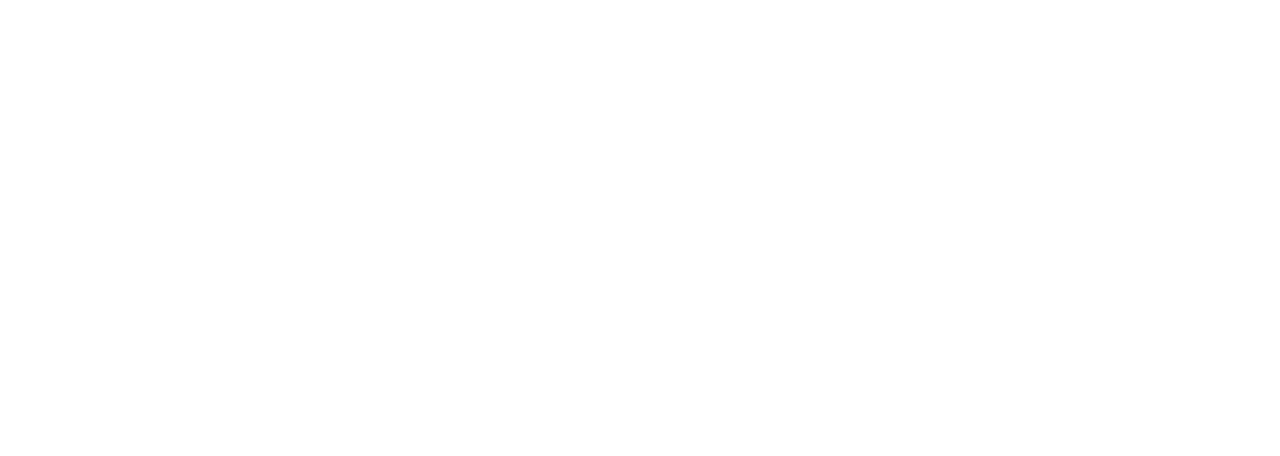
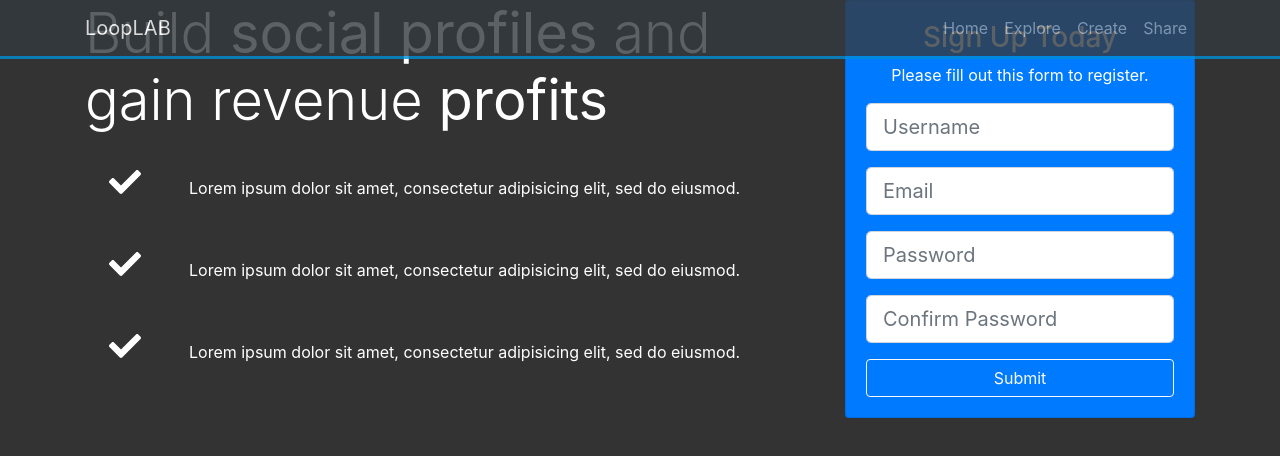
Before and after one commit to codecreation/Loop-Lab, a plain HTML site: page index.html in a window 1280 px wide. Drawn offline with nearby package versions, Linux system fonts and the light colour scheme.

Commit message:
Wrote and styled navbar. Wrote form

```diff
--- a/CSS/style.css
+++ b/CSS/style.css
@@ -0,0 +1,9 @@
+body{
+  background: #333;
+  color: #fff;
+}
+
+.navbar{
+  border-bottom: #008ed6 3px solid;
+  opacity: 0.8;
+}
--- a/index.html
+++ b/index.html
@@ -8,12 +8,92 @@
     <link rel="stylesheet" href="/css/style.css">
   </head>
   <body>
+    <nav class="navbar navbar-expand-sm bg-dark navbar-dark fixed-top">
+      <div class="container">
+        <a class="navbar-brand" href="index.html">LoopLAB</a>
+        <button class="navbar-toggler" data-toggle="collapse" data-target="#navbarCollapse">
+        <span class="navbar-toggler-icon"></span>
+        </button>
+        <div class="collapse navbar-collapse" id="navbarCollapse">
+          <ul class="navbar-nav ml-auto">
+            <li class="nav-item">
+              <a href="#home" class="nav-link">Home</a>
+            </li>
+            <li class="nav-item">
+              <a href="#explore-head-section" class="nav-link">Explore</a>
+            </li>
+            <li class="nav-item">
+              <a href="#create-head-section" class="nav-link">Create</a>
+            </li>
+            <li class="nav-item">
+              <a href="#share-head-section" class="nav-link">Share</a>
+            </li>
+          </ul>
+        </div>
+      </div>
+    </nav>
 
+    <!-- Home sweet home -->
 
+    <header id="home-section">
+      <div class="dark-overlay">
+        <div class="home-inner container">
+          <div class="row">
+            <div class="col-lg-8 d-none d-lg-block">
+              <h1 class="display-4">Build <strong>social profiles</strong> and gain revenue <strong>profits</strong></h1>
+              <div class="d-flex">
+                <div class="p-4 align-self-start">
+                  <i class="fas fa-check fa-2x"></i>
+                </div>
+                <div class="p-4 align-self-end">
+                  Lorem ipsum dolor sit amet, consectetur adipisicing elit, sed do eiusmod.
+                </div>
+              </div>
+              <div class="d-flex">
+                <div class="p-4 align-self-start">
+                  <i class="fas fa-check fa-2x"></i>
+                </div>
+                <div class="p-4 align-self-end">
+                  Lorem ipsum dolor sit amet, consectetur adipisicing elit, sed do eiusmod.
+                </div>
+              </div>
+              <div class="d-flex">
+                <div class="p-4 align-self-start">
+                  <i class="fas fa-check fa-2x"></i>
+                </div>
+                <div class="p-4 align-self-end">
+                  Lorem ipsum dolor sit amet, consectetur adipisicing elit, sed do eiusmod.
+                </div>
+              </div>
+            </div>
+            <div class="col-lg-4">
+              <div class="card bg-primary text-center card-form">
+                <div class="card-body">
+                  <h3>Sign Up Today</h3>
+                  <p>Please fill out this form to register.</p>
+                  <form>
+                    <div class="form-group">
+                      <input type="text" class="form-control form-control-lg" placeholder="Username">
+                    </div>
+                    <div class="form-group">
+                      <input type="email" class="form-control form-control-lg" placeholder="Email">
+                    </div>
+                    <div class="form-group">
+                      <input type="password" class="form-control form-control-lg" placeholder="Password">
+                    </div>
+                    <div class="form-group">
+                      <input type="password" class="form-control form-control-lg" placeholder="Confirm Password">
+                    </div>
+                    <input type="submit" value="Submit" class="btn btn-outline-light btn-block">
+                  </form>
+                </div>
+              </div>
+            </div>
+          </div>
+        </div>
+      </div>
 
-
-
-
+    </header>
 
 
 
@@ -26,7 +106,7 @@
     <script src="https://use.fontawesome.com/releases/v5.5.0/js/all.js"></script>
 
     <script>
-      <!-- copyright year -->
+      // copyright year
       $('#year').text(new Date().getFullYear());
     </script>
 
```
